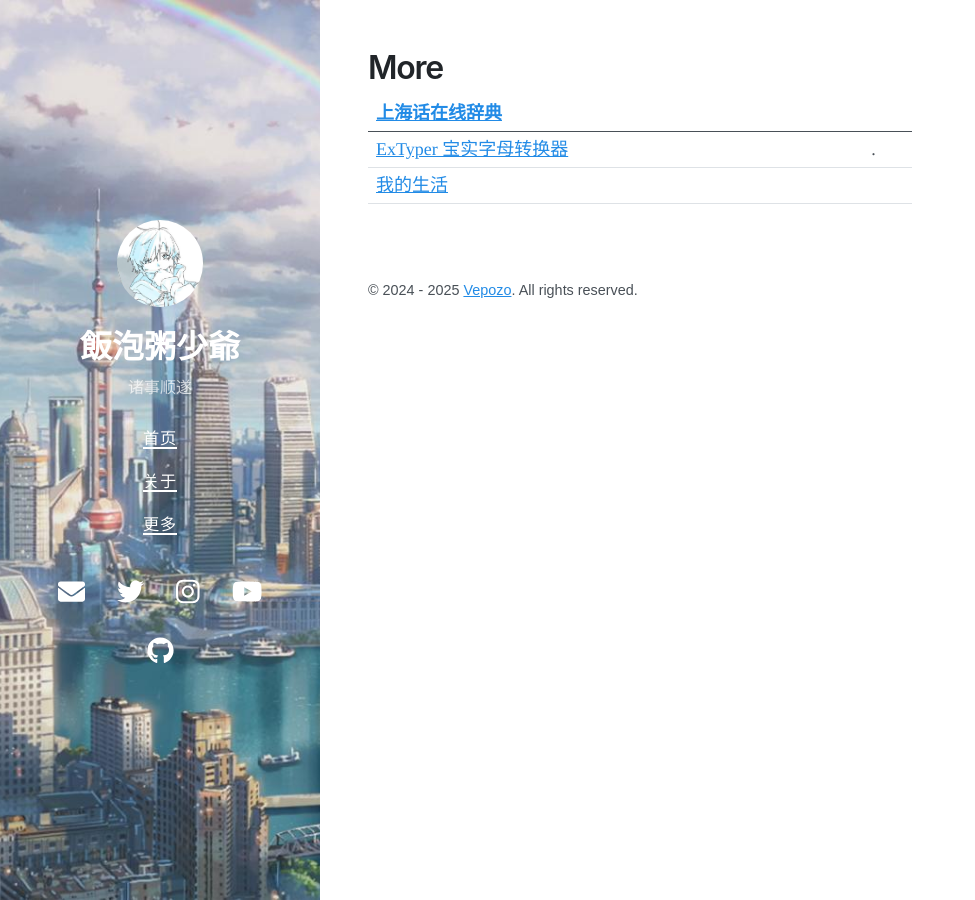
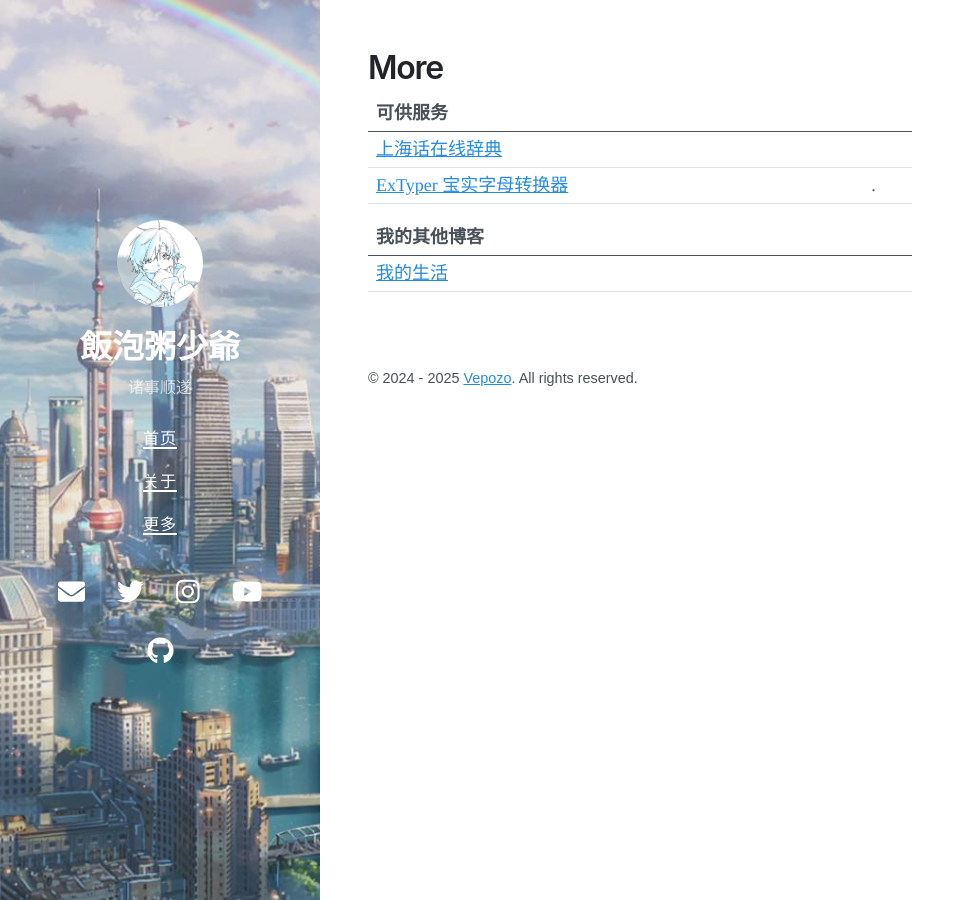
Before and after one commit to sugoijosephhan/sugoijosephhan.github.io, a Jekyll site: the page built from more.md, in a window 1280 px wide. Shown: the whole page, without its empty margins (0-975 px from the left). Built offline with Jekyll 4.4.1, drawn with Linux system fonts in a browser that asks for light colours; nearby versions of some CDN libraries.

Commit message:
2025/03/18/12:45 - Modified the contents.

```diff
--- a/more.md
+++ b/more.md
@@ -3,7 +3,11 @@ layout: page
 title: More
 ---
 
+| 可供服务 |
+| :--- |
 | [上海话在线辞典](/shanghainese/) |
+| [ExTyper 宝实字母转换器](/extyper/) |                     .
+
+| 我的其他博客 |
 | :--- |
-| [ExTyper 宝实字母转换器](/extyper/) |                     .
 | [我的生活](https://blog.vepozo.com/) |
```
